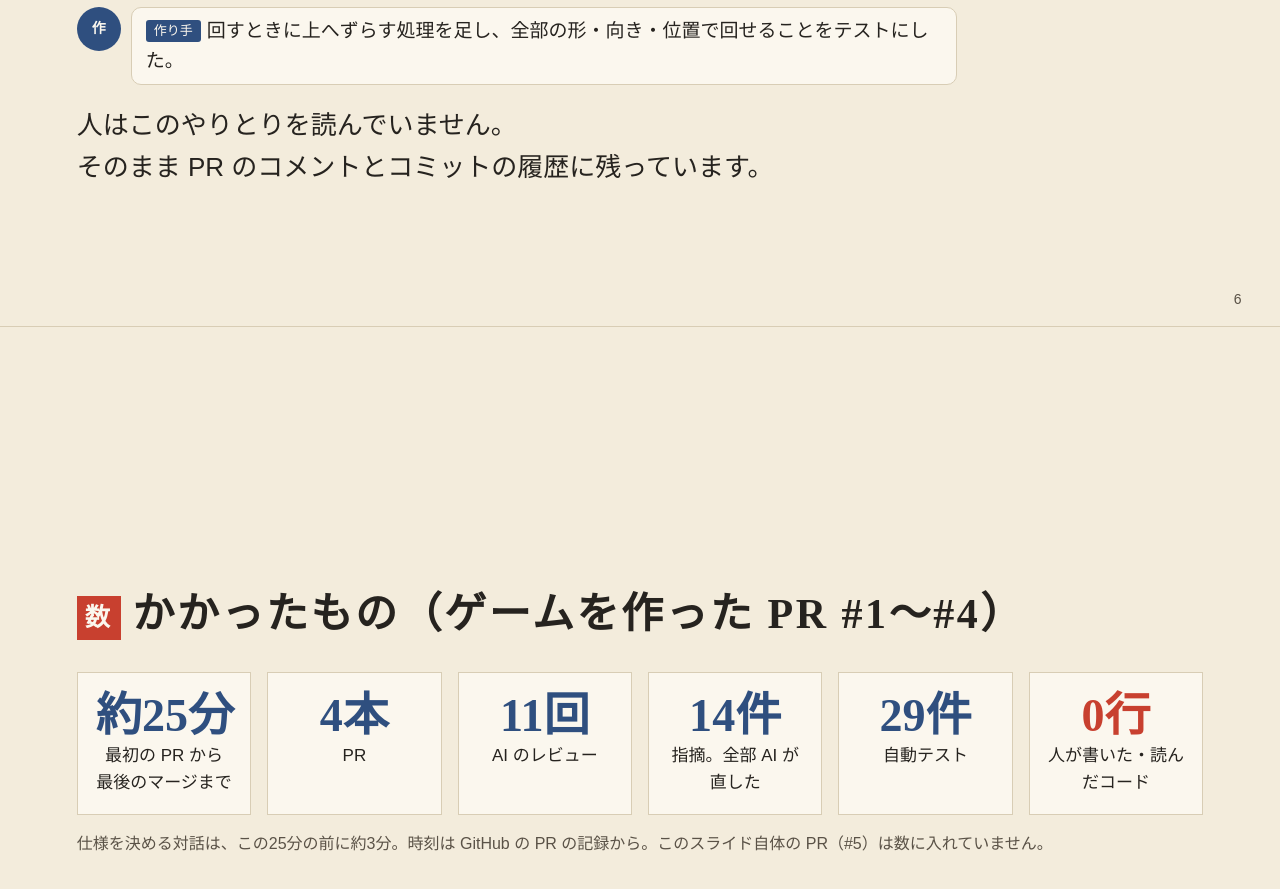
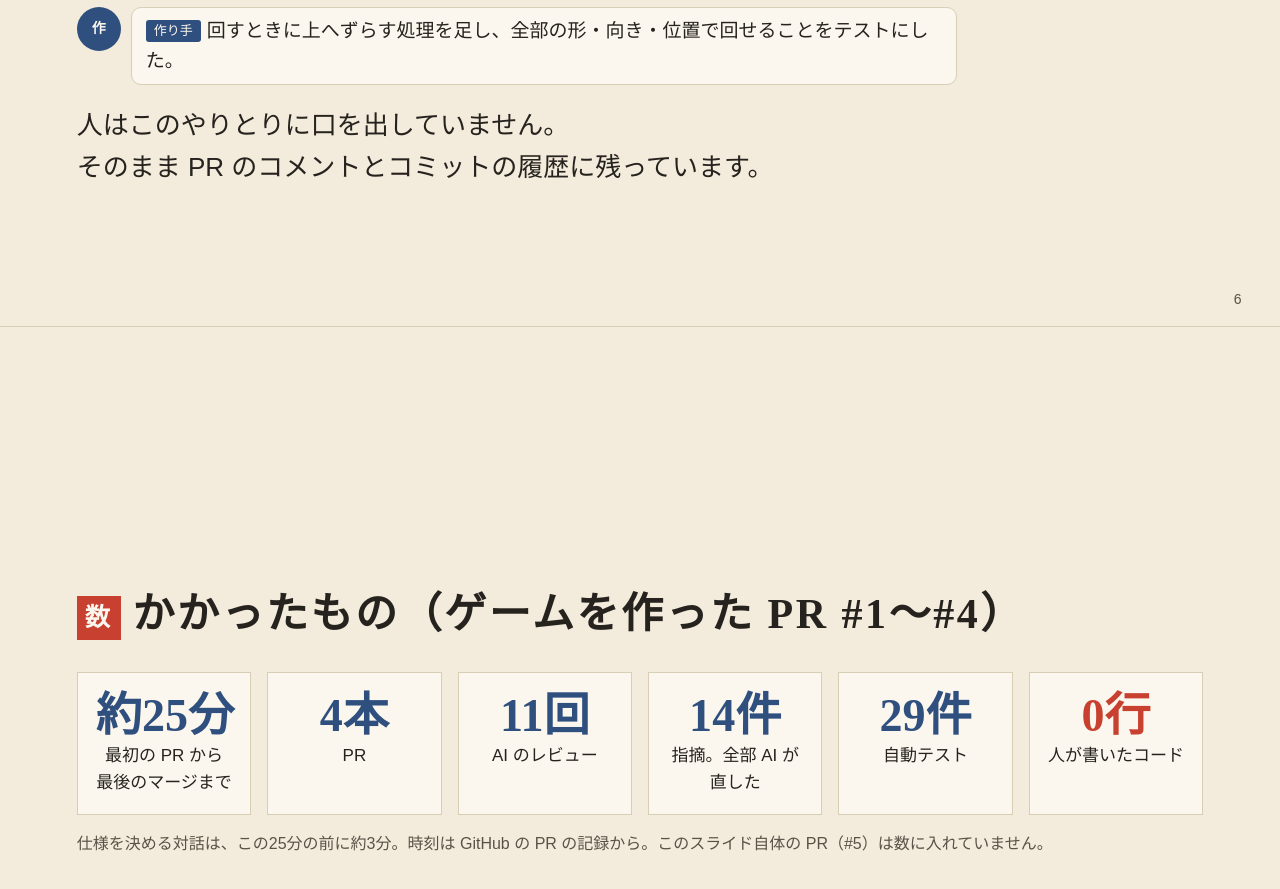
Before and after one commit to kotaroyatabe0235/ai-driven-dev-demo, a plain HTML site: page slides/index.html in a window 1280 px wide. Shown: the part 4518-5407 px from the top of the page. Drawn offline with Linux system fonts and the light colour scheme.

Commit message:
スライド6・7: 人が読んだかではなく、記録で示せることだけを書く
レビュー指摘（第1回・[ask]）: 「人はこのやりとりを読んでいません」「読んだコード0行」の根拠が無い
レビュー: https://github.com/kotaroyatabe0235/ai-driven-dev-demo/pull/5#pullrequestreview-6039356467
対応: 「口を出していません」「人が書いたコード0行」と、記録（人の発言はチャットだけ、コミットはすべて AI と共同作成）で示せる言い方に変えた

Co-Authored-By: Claude Opus 5.5 <noreply@anthropic.com>
Claude-Session: https://claude.ai/code/session_01EU6qmKj4prBQFsVDdfT4kr

```diff
--- a/slides/index.html
+++ b/slides/index.html
@@ -179,7 +179,7 @@
     <div class="msg a"><div class="who">審</div><div class="b"><span class="tag ai">次のレビュー役</span>spec に「空の盤面ならどこでも回せる」とあるが、底の段では回せない。実行して確かめた。</div></div>
     <div class="msg a"><div class="who">作</div><div class="b"><span class="tag ai">作り手</span>回すときに上へずらす処理を足し、全部の形・向き・位置で回せることをテストにした。</div></div>
   </div>
-  <p class="lead" style="margin-top:20px">人はこのやりとりを読んでいません。<br>そのまま PR のコメントとコミットの履歴に残っています。</p>
+  <p class="lead" style="margin-top:20px">人はこのやりとりに口を出していません。<br>そのまま PR のコメントとコミットの履歴に残っています。</p>
   <span class="no">6</span>
 </section>
 
@@ -192,7 +192,7 @@
     <div class="num"><b>11回</b><span>AI のレビュー</span></div>
     <div class="num"><b>14件</b><span>指摘。全部 AI が直した</span></div>
     <div class="num"><b>29件</b><span>自動テスト</span></div>
-    <div class="num zero"><b>0行</b><span>人が書いた・読んだコード</span></div>
+    <div class="num zero"><b>0行</b><span>人が書いたコード</span></div>
   </div>
   <p class="small" style="margin-top:16px">仕様を決める対話は、この25分の前に約3分。時刻は GitHub の PR の記録から。このスライド自体の PR（#5）は数に入れていません。</p>
   <span class="no">7</span>
```
